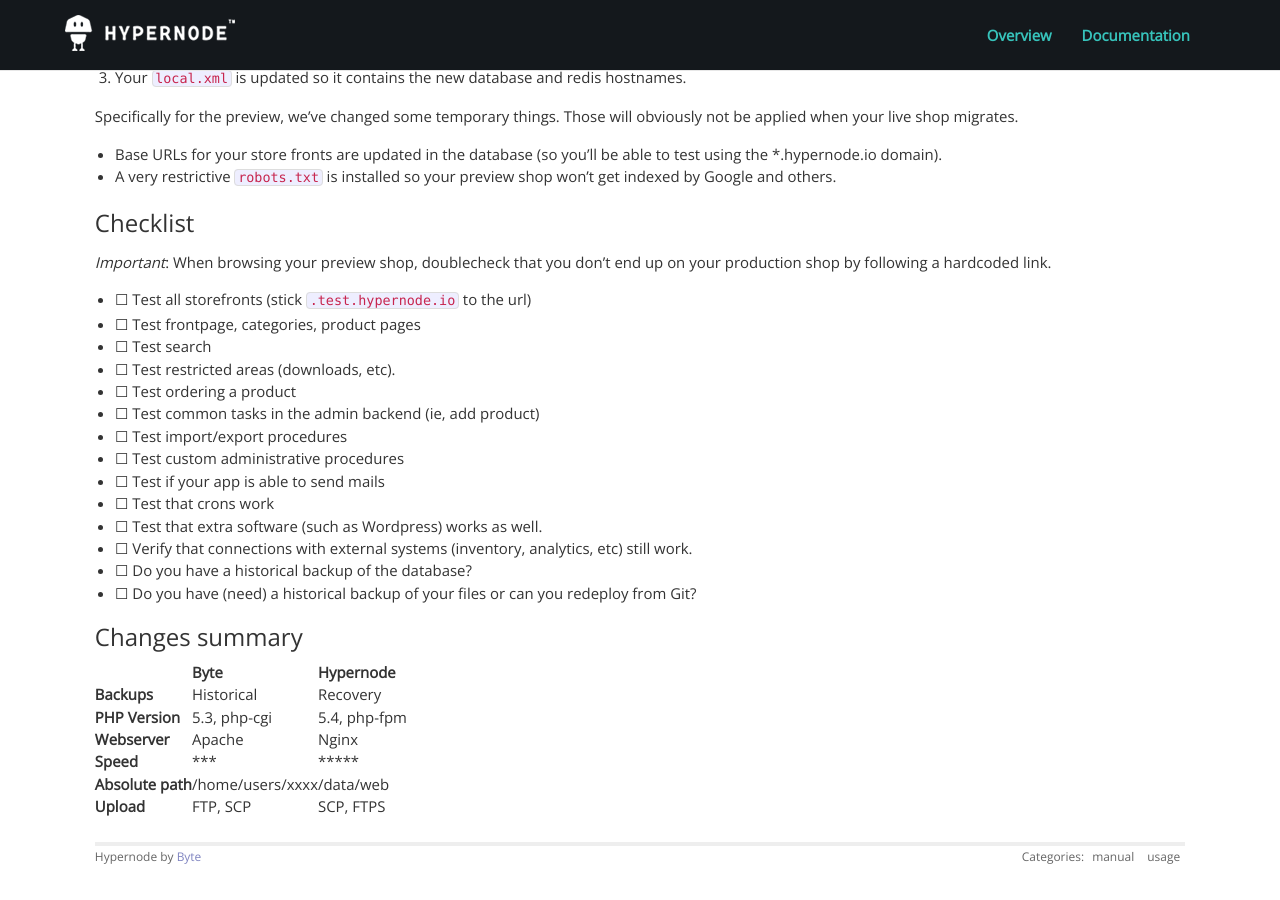
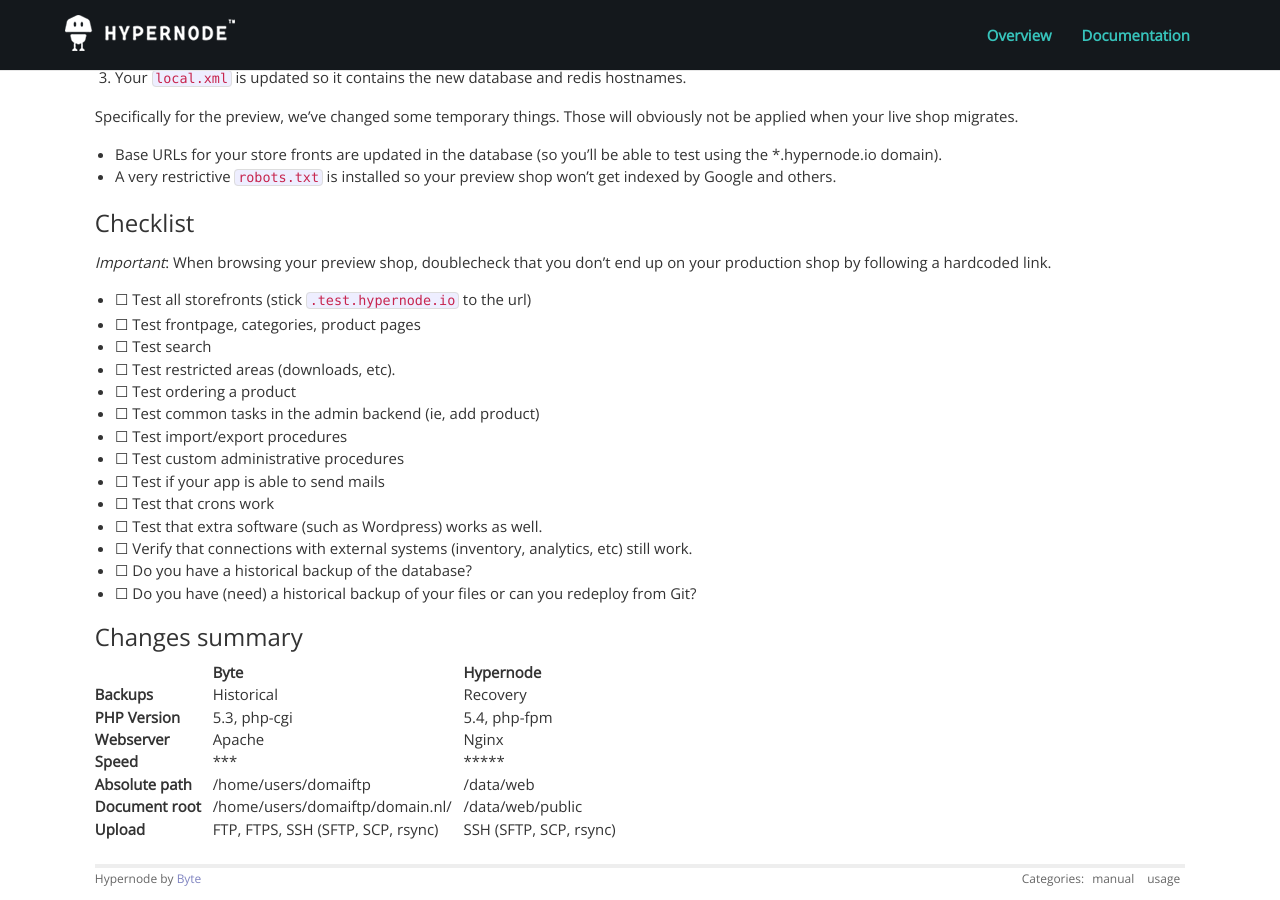
Before and after one commit to damnlie/hypernode.github.io, a Jekyll site: the page built from _posts/2014-02-13-preview-instructions.md, in a window 1280 px wide and 900 px high, scrolled down 1392 px. Built offline with Jekyll 4.4.1, drawn with Linux system fonts in a browser that asks for light colours; nearby versions of some CDN libraries; Markdown is read by kramdown in place of the engine named in the settings; a script that is not in the unit is left out; before the commit the page ends 2270 px from its top, so only the background shows below that.

Commit message:
No FTPS on Hypernode, only SFTP, add (and format) documentroot to comparison

```diff
--- a/_posts/2014-02-13-preview-instructions.md
+++ b/_posts/2014-02-13-preview-instructions.md
@@ -88,5 +88,6 @@
 | __PHP Version__ | 5.3, php-cgi | 5.4, php-fpm |
 | __Webserver__ | Apache | Nginx |
 | __Speed__ | *** | ***** |
-| __Absolute path__ | /home/users/xxxx | /data/web |
-| __Upload__ | FTP, SCP | SCP, FTPS |
+| __Absolute path__    | /home/users/domaiftp | /data/web |
+| __Document root__&nbsp;&nbsp;&nbsp;| /home/users/domaiftp/domain.nl/&nbsp;&nbsp;&nbsp;| /data/web/public |
+| __Upload__ | FTP, FTPS, SSH (SFTP, SCP, rsync) | SSH (SFTP, SCP, rsync) |
```
